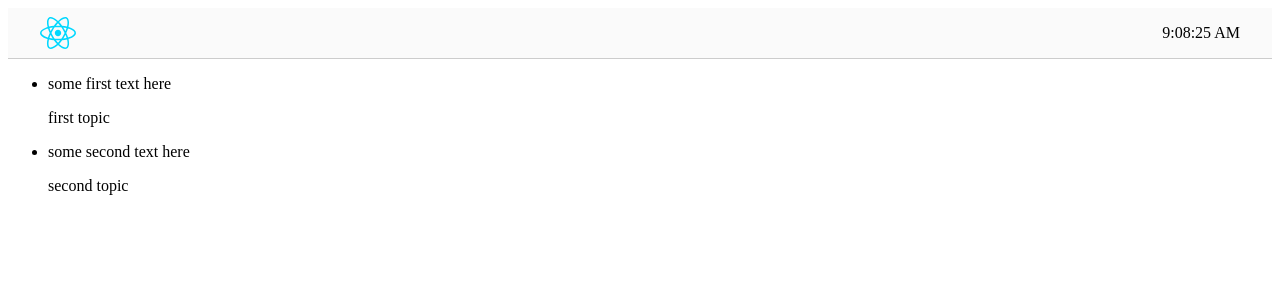
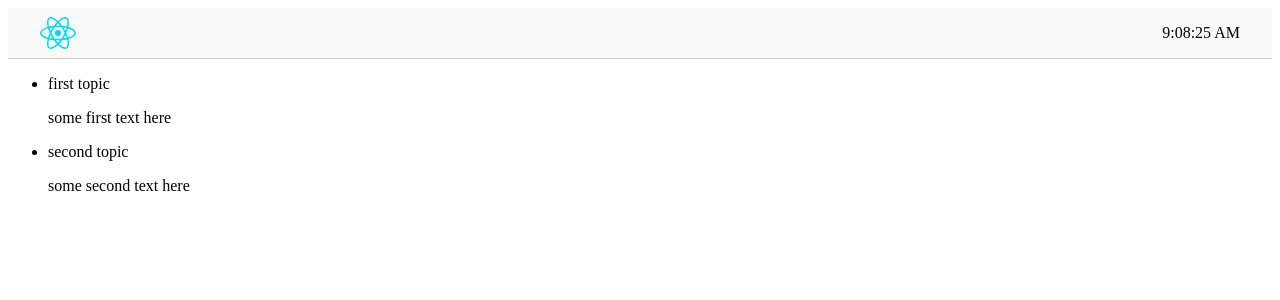
Before and after one commit to migel1976/react-todo, a React (Vite) app: page / in a window 1280 px wide. Shown: the top 300 px of the page. Built offline with nearby package versions, Linux system fonts and the light colour scheme.

Commit message:
передача пропс через оператор spread

```diff
--- a/src/App.jsx
+++ b/src/App.jsx
@@ -17,8 +17,10 @@ function App(){
       <Header />
       <main>
         <ul>
-          <TodoList title={todoList[0].text} text={todoList[0].title}/>
-          <TodoList title={todoList[1].text} text={todoList[1].title}/>
+          <TodoList {...todoList[0]} />
+          <TodoList {...todoList[1]} />
+          {/* <TodoList title={todoList[0].text} text={todoList[0].title}/> */}
+          {/* <TodoList title={todoList[1].text} text={todoList[1].title}/> */}
         </ul>
       </main>
     </div>
```
